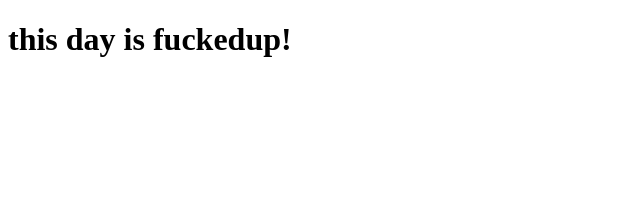
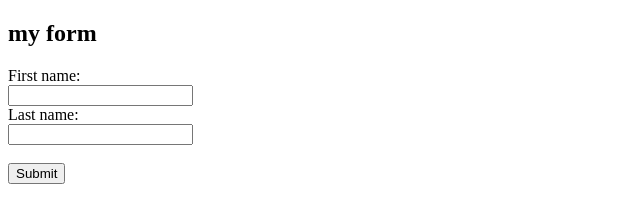
Before and after one commit to lissouba/myne, a plain HTML site: page myne1.html in a window 1280 px wide. Shown: the whole page, without its empty margins (0-640 px from the left). Drawn offline with Linux system fonts and the light colour scheme.

Commit message:
first file

```diff
--- a/myne1.html
+++ b/myne1.html
@@ -1,13 +1,16 @@
 <!DOCTYPE html>
 <html>
-<head>
-	<meta charset="utf-8">
-	<title>hello world!!</title>
-</head>
 <body>
 
-<h1>this day is fuckedup!</h1>
+<h2>my form</h2>
 
+<form >
+  <label>First name:</label><br>
+  <input type="text" id="fname" name="fname" value=""><br>
+  <label >Last name:</label><br>
+  <input type="text" id="lname" name="lname" value=""><br><br>
+  <input type="submit" value="Submit">
+</form>
 
 
 </body>
```
